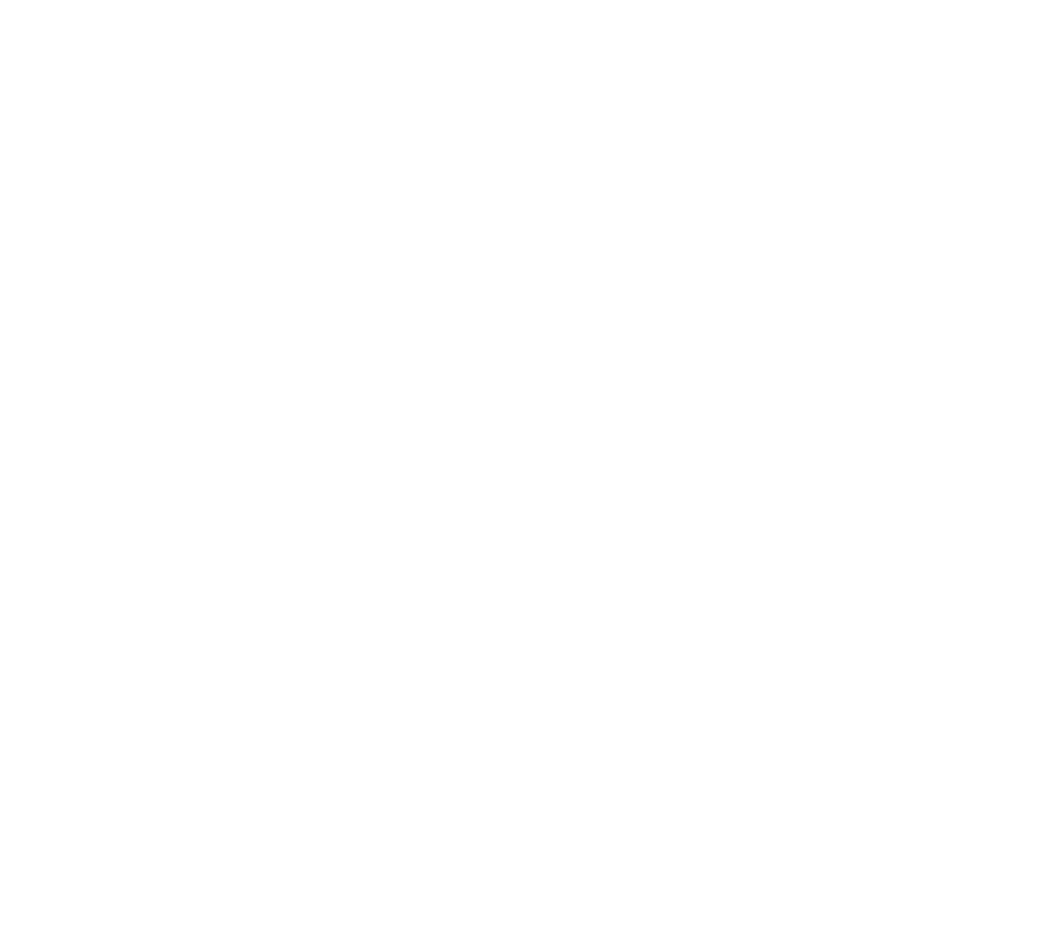
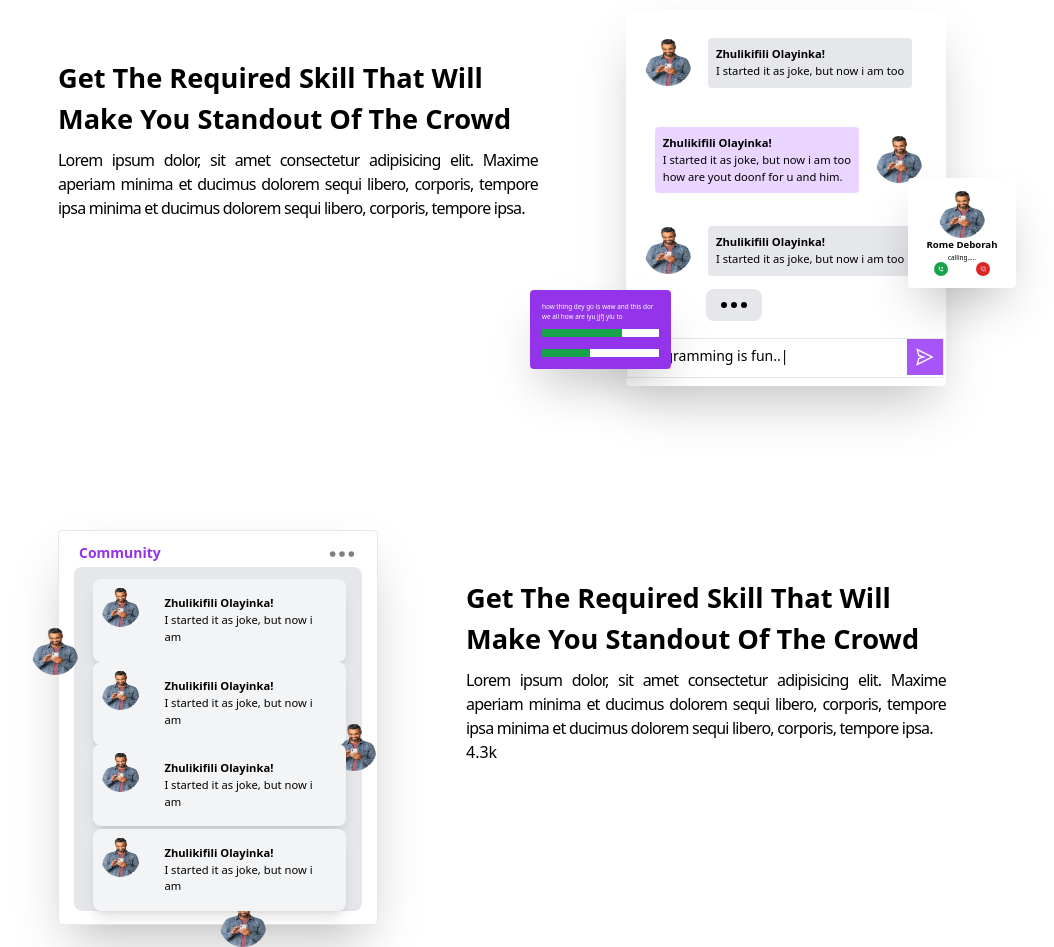
Before and after one commit to Abdulgafar4/cleverchat-landingpage, a React (Create React App) app: page / in a window 1280 px wide. Shown: the part 1340-2287 px from the top of the page, without its empty margins (138-1192 px from the left). Before the commit the page ends 1282 px from the top, so only its background shows below. Built offline with nearby package versions, Linux system fonts and the light colour scheme; a web font is replaced by a local one.

Commit message:
almost done with landingPage

```diff
--- a/src/App.js
+++ b/src/App.js
@@ -1,3 +1,5 @@
+import CommunityPage from "./components/chatapp";
+import ContactReview from "./components/contact";
 import FeaturePage from "./components/feacture";
 import HomePage from "./components/Home";
 import IntroducingPage from "./components/introducting";
@@ -8,6 +10,8 @@
   <HomePage/>
   <FeaturePage/>
   <IntroducingPage/>
+  <ContactReview/>
+  <CommunityPage/>
   </div>
  );
 }
--- a/src/components/Home.js
+++ b/src/components/Home.js
@@ -8,15 +8,15 @@
 const HomePage = () => {
  return (
 
-  <div  className="container mx-auto bg-white p-8 ">
+  <div  className="container mx-auto bg-white p-3 lg:p-8 ">
 <HeaderPage/>
 
-   <div className=" container  justify-around inline-block  lg:inline-flex md:mx-auto  px-4 ">
+   <div className=" container  lg:justify-around inline-block  lg:inline-flex   px-4 ">
 
    <div className="mt-10  lg:mt-28  lg:w-[25rem] " >
-    <h3 className="font-bold text-[2rem] lg:text-[35px] ">It's not too late, <br/>
+    <h3 className="font-bold text-[2rem] lg:text-[35px] Poppins ">It's never too late, <br/>
     You can still have a high pay tech skill. </h3 >
-    <p className="text-sm mt-5 text-justify " >Lorem ipsum dolor sit amet, consectetur adipisicing elit. Non praesentium eligendiNon praesentium eligendi reprehenderit facilis vitae odit ipsum fugia?</p>
+    <p className="text-sm mt-5 text-justify  " >Lorem ipsum dolor sit amet, consectetur adipisicing elit. Non praesentium eligendiNon praesentium eligendi reprehenderit facilis vitae odit ipsum fugia?</p>
     <div className="mt-3">
      <button className="bg-purple-800  text-white p-3 mr-3 rounded-lg w-64">
       <div className="flex justify-center">
--- /dev/null
+++ b/src/components/chatapp.js
@@ -0,0 +1,113 @@
+import {BsThreeDots} from "react-icons/bs";
+
+
+const CommunityPage = () => {
+ return (
+  <div className="container mt-20 ">
+   <br/>
+   <br/>
+<div className="block lg:flex lg:justify-around">
+
+<div className="mt-[7rem] lg:mt-[1rem]">
+  <div className="w-[20rem] h-[24.7rem]  mx-auto shadow-2xl
+shadow-black-900  rounded border relative">
+
+ <div className="absolute w-[17.4rem] flex justify-between ml-5 mt-3  ">
+   <h3 className="text-sm text-purple-600 font-Roboto font-bold">Community</h3>
+  <BsThreeDots color="gray" size={30} className="-mt-1"/>
+  </div>
+
+  <div className="absolute -ml-7 mt-[6rem] ">
+  <img src="./img/img2.png" className="  rounded-full w-12 h-12"
+  alt="logo" />
+  </div>
+
+  <div className="absolute ml-[10rem] mt-[23rem] ">
+<img src="./img/img2.png" className="  rounded-full w-12 h-12"
+alt="logo" />
+</div>
+
+
+<div className="absolute ml-[17rem] mt-[12rem] ">
+<img src="./img/img2.png" className="  rounded-full w-12 h-12"
+alt="logo" />
+</div>
+
+
+  <div className="  bg-gray-200 w-[18rem] h-[21.5rem] mx-auto mt-9 rounded-lg">
+
+
+
+  <div className="flex absolute top-12 bg-gray-100 rounded-lg shadow-lg ml-[19px] w-[15.8rem] p-2 ">
+   <img src="./img/img2.png" className=" mr-4 rounded-full w-10 h-10"
+   alt="logo" />
+   <div className="inline-block  rounded p-2">
+    <h4 className=" font-bold text-[.7rem]">Zhulikifili Olayinka!</h4>
+    <p className="text-[.7rem] ">I started it as joke, but now i am  </p>
+    </div>
+  </div>
+
+
+
+  <div className="flex absolute top-[8.2rem] bg-gray-100 rounded-lg shadow-lg ml-[19px] w-[15.8rem] p-2 ">
+   <img src="./img/img2.png" className=" mr-4 rounded-full w-10 h-10"
+   alt="logo" />
+   <div className="inline-block  rounded p-2">
+    <h4 className=" font-bold text-[.7rem]">Zhulikifili Olayinka!</h4>
+    <p className="text-[.7rem] ">I started it as joke, but now i am  </p>
+    </div>
+  </div>
+
+
+
+
+  <div className="flex absolute top-[13.3rem] bg-gray-100 rounded-lg shadow-lg ml-[19px] w-[15.8rem] p-2 ">
+   <img src="./img/img2.png" className=" mr-4 rounded-full w-10 h-10"
+   alt="logo" />
+   <div className="inline-block  rounded p-2">
+    <h4 className=" font-bold text-[.7rem]">Zhulikifili Olayinka!</h4>
+    <p className="text-[.7rem] ">I started it as joke, but now i am  </p>
+    </div>
+  </div>
+
+
+
+  <div className="flex absolute top-[18.6rem] bg-gray-100 rounded-lg shadow-lg ml-[19px] w-[15.8rem] p-2 ">
+   <img src="./img/img2.png" className=" mr-4 rounded-full w-10 h-10"
+   alt="logo" />
+   <div className="inline-block  rounded p-2">
+    <h4 className=" font-bold text-[.7rem]">Zhulikifili Olayinka!</h4>
+    <p className="text-[.7rem] ">I started it as joke, but now i am  </p>
+    </div>
+  </div>
+
+
+  </div>
+
+
+
+
+
+ </div>
+</div>
+
+
+<div className="w-[23rem] mx-auto mt-14 text-center lg:mt-0 lg:mx-0 lg:text-left lg:w-[30rem] lg:mt-[4rem]">
+ <h4 className="text-[1.7rem] mb-2 font-extrabold capitalize">Get the required skill that will make you standout of the crowd</h4>
+ <p className="text-justify tracking-tighter">Lorem ipsum dolor, sit amet consectetur adipisicing elit. Maxime aperiam minima et ducimus dolorem sequi libero, corporis, tempore ipsa minima et ducimus dolorem sequi
+libero, corporis, tempore ipsa.</p>
+
+<div>
+ <h4>4.3k <span></span></h4>
+</div>
+ </div>
+
+
+
+
+</div>
+  </div>
+  );
+}
+
+export default CommunityPage;
--- /dev/null
+++ b/src/components/contact.js
@@ -0,0 +1,109 @@
+import {AiOutlineSend} from "react-icons/ai"
+import {BsThreeDots} from "react-icons/bs";
+import {FiPhoneCall} from "react-icons/fi";
+import {HiPhoneMissedCall} from "react-icons/hi";
+
+
+
+const ContactReview = () => {
+ return (
+  <div className="container mt-10 ">
+  <div className="block lg:flex lg:justify-around">
+
+   <div className="w-[23rem] mx-auto  text-center lg:mx-0 lg:text-left lg:w-[30rem] lg:mt-[4rem]">
+   <h4 className="text-[1.7rem] mb-2 font-extrabold capitalize">Get the required skill that will make you standout of the crowd</h4>
+   <p className="text-justify tracking-tighter">Lorem ipsum dolor, sit amet consectetur adipisicing elit. Maxime aperiam minima et ducimus dolorem sequi libero, corporis, tempore ipsa minima et ducimus dolorem sequi libero, corporis, tempore ipsa.</p>
+   </div>
+
+
+   <div className="mt-[7rem] lg:mt-[1rem]">
+    <div className="w-[20rem] h-[23.5rem] bg-white mx-auto shadow-2xl shadow-black-900  rounded  relative">
+    <div className="flex absolute top-5  ml-[10px]  p-2 ">
+     <img src="./img/img2.png" className=" mr-4 rounded-full w-12 h-12" alt="logo" />
+     <div className="inline-block bg-gray-200 rounded p-2">
+      <h4 className=" font-bold text-[.7rem]">Zhulikifili Olayinka!</h4>
+      <p className="text-[.7rem] ">I started it as joke, but now i am too  </p>
+      </div>
+
+    </div>
+
+    <div className="flex absolute top-[6.8rem]  ml-[1.3rem]   p-2 ">
+    <div className="inline-block bg-purple-200 rounded p-2">
+     <h4 className=" font-bold text-[.7rem]">Zhulikifili Olayinka!</h4>
+     <p className="text-[.7rem] ">I started it as joke, but now i am too <br/> how are yout doonf for u and him.
+</p>
+     </div>
+
+     <img src="./img/img2.png" className=" ml-[1rem] mt-2 rounded-full w-12 h-12"
+    alt="logo" />
+   </div>
+
+
+   <div className="flex absolute top-[13rem]  ml-[10px]  p-2 ">
+    <img src="./img/img2.png" className=" mr-4 rounded-full w-12 h-12"
+    alt="logo" />
+    <div className="inline-block bg-gray-200 rounded p-2">
+     <h4 className=" font-bold text-[.7rem]">Zhulikifili Olayinka!</h4>
+     <p className="text-[.7rem] ">I started it as joke, but now i am too
+</p>
+     </div>
+   </div>
+
+   <div className=" absolute bg-gray-200 w-[3.5rem] px-3 rounded-lg  top-[17.4rem] left-[5rem]">
+   <BsThreeDots size={32}/>
+   </div>
+
+
+   <div className=" absolute w-[19.9rem] h-10 bg-white-200  border top-[20.5rem]">
+<AiOutlineSend color="white" size={36}  className="bg-purple-500 p-2 ml-[17.5rem] "/>
+
+   </div>
+<div className="absolute top-[21rem] ml-4">
+<h4 className="text-sm">Programming is fun..|</h4>
+</div>
+
+
+ <div className=" absolute w-[6.8rem] bg-white shadow-2xl  p-3 rounded top-[-4rem] ml-[14.5rem] lg:top-[10.5rem] lg: ml-[17.6rem]">
+<img src="./img/img2.png" className="  rounded-full w-12 h-12 m-auto"
+  alt="logo" />
+  <div className="text-center">
+   <h4 className="font-bold text-[.6rem]">Rome Deborah</h4>
+   <p className="text-[.4rem]">calling.....</p>
+  </div>
+  <div className="flex justify-around">
+  <HiPhoneMissedCall color="white" size={14} className="rounded-full bg-green-600 p-1 " />
+  <FiPhoneCall color="white" size={14} className="rounded-full bg-red-600 p-1"/>
+  </div>
+</div>
+
+<div className=" absolute w-[8.8rem] bg-purple-600 shadow-2xl top-[23rem] lg:top-[17.5rem] lg:ml-[-6rem]
+  p-3 rounded" >
+ <div>
+   <h4 className="text-[.4rem] text-white"> how thing dey go is waw and this dor we all  how are iyu  jjfj yiu to</h4>
+
+   <div className="w-25 h-2 bg-white mt-2 " >
+    <div className="w-20 h-2 bg-green-600">
+    </div>
+   </div>
+
+   <div className="w-25 h-2 bg-white mt-3 " >
+  <div className="w-12 h-2 bg-green-600">
+  </div>
+ </div>
+
+
+  </div>
+</div>
+
+   </div>
+
+  </div>
+
+
+  </div>
+  </div>
+
+ );
+};
+
+export default ContactReview;
--- a/src/components/introducting.js
+++ b/src/components/introducting.js
@@ -1,15 +1,15 @@
 const IntroducingPage = () => {
  return (
-  <div className="container mt-12 bg-gray-300 p-7">
+  <div className="container mt-12 bg-gray-300 p-7 lg:pb-10">
    <div className="block  lg:flex justify-around  ">
 
-    <div className="w-[23rem] h-[14rem] mx-auto lg:mt-6 lg:mx-0 lg:w-[25rem] ">
+    <div className="w-[21rem] h-[14rem] mx-auto lg:mt-5 lg:mx-0 lg:w-[25rem] ">
     <iframe width="100%" height="250px"
 src="https://www.youtube.com/embed/tgbNymZ7vqY?autoplay=1&mute=1">
 </iframe>
 
      </div>
-     <div className="  mt-8 text-center lg:text-left lg:w-[600px] ">
+     <div className="  mt-10 text-center lg:text-left lg:w-[600px] ">
       <h4 className="text-lg font-extrabold uppercase">Introduction to coding(Programming).</h4>
       <p className="mt-3">Lorem ipsum dolor sit amet consectetur adipisicing elit. Nemo, est?
        Lorem ipsum dolor sit, amet consectetur adipisicing elit. Est soluta, accusantium modi labore doloribus sint?
--- a/src/index.css
+++ b/src/index.css
@@ -1,3 +1,5 @@
+
+@import url('https://fonts.googleapis.com/css2?family=Poppins:wght@300;400;700;800&family=Roboto:ital,wght@0,900;1,100;1,300&display=swap');
 
 @tailwind base;
 @tailwind components;
--- a/tailwind.config.js
+++ b/tailwind.config.js
@@ -10,6 +10,10 @@
     lg: '976px',
     xl: '1440px',
   },
+  fontFamily: {
+   Poppins: ['Poppins', 'sans-serif'],
+   Rototo: ['Roboto', 'sans-serif']
+  },
    extend: {
 
    },
```
